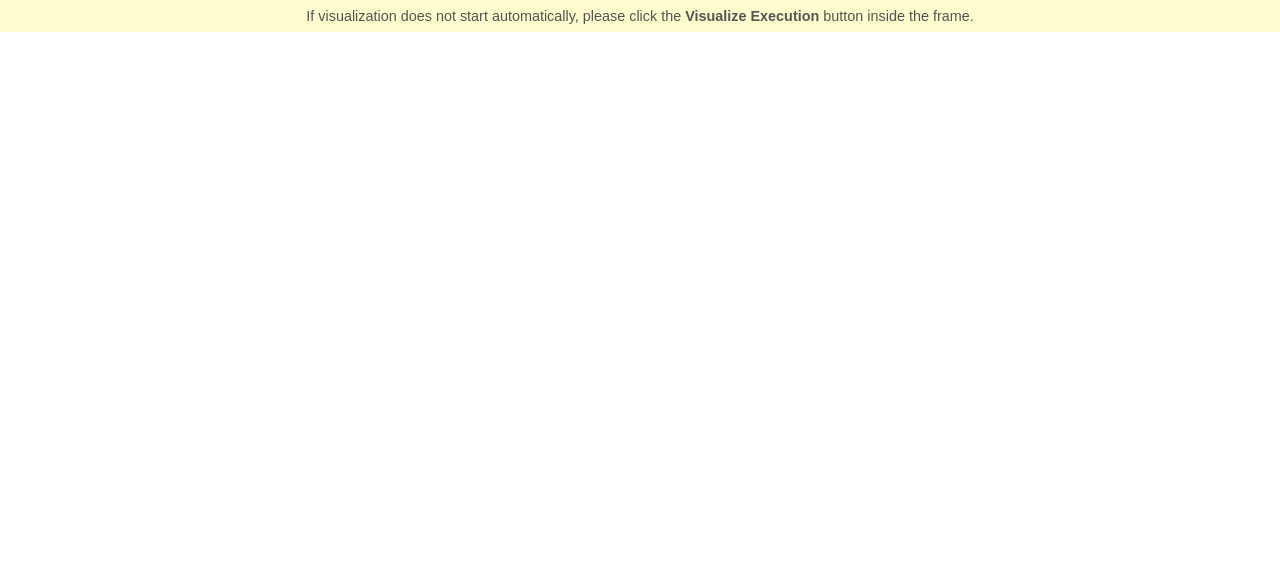
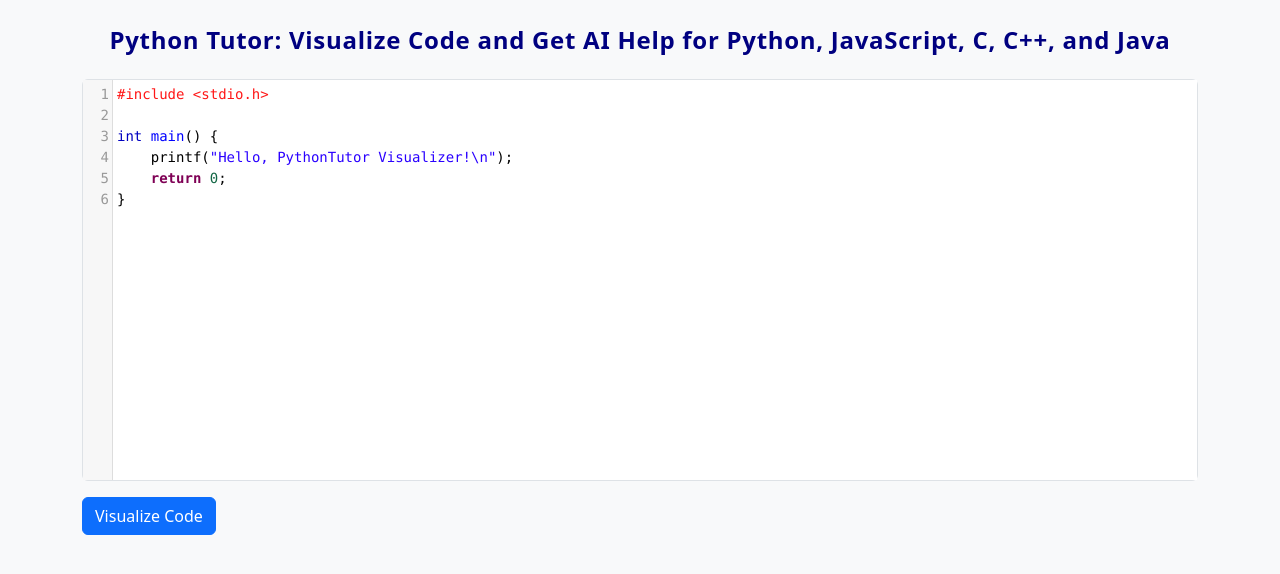
Before and after one commit to AnisurRahmanJU/CodeViz, a website: page visualizer.html in a window 1280 px wide. Drawn offline with nearby package versions, Linux system fonts and the light colour scheme.

Commit message:
Update visualizer.html

```diff
--- a/visualizer.html
+++ b/visualizer.html
@@ -3,56 +3,67 @@
 <head>
   <meta charset="UTF-8" />
   <meta name="viewport" content="width=device-width, initial-scale=1" />
-  <title>PythonTutor Visualizer</title>
+  <title>PythonTutor C Visualizer</title>
 
-  <style>
-    body, html {
-      margin: 0; padding: 0; height: 100%; width: 100%;
-      overflow: hidden;
-    }
-    #pt-iframe {
-      width: 100%;
-      height: 100%;
-      border: none;
-      display: block;
-    }
-    #notice {
-      position: fixed;
-      top: 0; left: 0; right: 0;
-      background: #fffbcc;
-      color: #555;
-      padding: 0.5rem 1rem;
-      font-family: sans-serif;
-      font-size: 0.9rem;
-      text-align: center;
-      z-index: 1000;
-    }
-  </style>
+  <!-- Bootstrap CSS -->
+  <link href="https://cdn.jsdelivr.net/npm/bootstrap@5.3.2/dist/css/bootstrap.min.css" rel="stylesheet" />
+
+  <!-- CodeMirror CSS -->
+  <link rel="stylesheet" href="https://cdnjs.cloudflare.com/ajax/libs/codemirror/5.65.13/codemirror.min.css" />
+  <link rel="stylesheet" href="https://cdnjs.cloudflare.com/ajax/libs/codemirror/5.65.13/theme/eclipse.min.css" />
+
+  <!-- Custom styles -->
+  <link rel="stylesheet" href="styles.css" />
+
+  <!-- CodeMirror JS -->
+  <script src="https://cdnjs.cloudflare.com/ajax/libs/codemirror/5.65.13/codemirror.min.js"></script>
+  <script src="https://cdnjs.cloudflare.com/ajax/libs/codemirror/5.65.13/mode/clike/clike.min.js"></script>
 </head>
-<body>
+<body class="bg-light text-dark">
 
-<div id="notice">
-  If visualization does not start automatically, please click the <strong>Visualize Execution</strong> button inside the frame.
-</div>
+  <div class="container py-4">
+    <h1 class="custom-header">
+      Python Tutor: Visualize Code and Get AI Help for Python, JavaScript, C, C++, and Java
+    </h1>
 
-<iframe id="pt-iframe" src=""></iframe>
+    <div id="editor" class="border rounded"></div>
 
-<script>
-  const urlParams = new URLSearchParams(window.location.search);
-  const code = urlParams.get('code') || '';
+    <button id="visualize-btn" class="btn btn-primary mt-3">Visualize Code</button>
 
-  const ptIframe = document.getElementById('pt-iframe');
-  const baseURL = "https://pythontutor.com/visualize.html";
+    <div id="iframe-container" class="mt-4 border rounded shadow-sm" style="height: 600px; display: none;"></div>
+  </div>
 
-  if(code) {
-    const encodedCode = encodeURIComponent(code);
+  <!-- JS Modules -->
+  <script src="viz.js"></script>
+  <script src="parser.js"></script>
 
-    // lang=c ও অন্যান্য প্যারামিটার আপনার দরকার মতো পরিবর্তন করুন
-    ptIframe.src = `${baseURL}#code=${encodedCode}&lang=c&mode=display`;
-  } else {
-    alert('No code provided to visualize!');
-  }
-</script>
+  <script>
+    document.addEventListener('DOMContentLoaded', () => {
+      window.myEditor = CodeMirror(document.getElementById('editor'), {
+        mode: 'text/x-csrc',
+        theme: 'eclipse',
+        lineNumbers: true,
+        lineWrapping: true,
+        value: `#include <stdio.h>
+
+int main() {
+    printf("Hello, PythonTutor Visualizer!\\n");
+    return 0;
+}`,
+      });
+
+      const visualizeBtn = document.getElementById('visualize-btn');
+      const iframeContainer = document.getElementById('iframe-container');
+
+      visualizeBtn.addEventListener('click', () => {
+        const code = window.myEditor.getValue();
+
+        Viz.createVisualizerIframe(iframeContainer, code);
+
+        iframeContainer.style.display = 'block';
+      });
+    });
+  </script>
 
 </body>
 </html>
```
